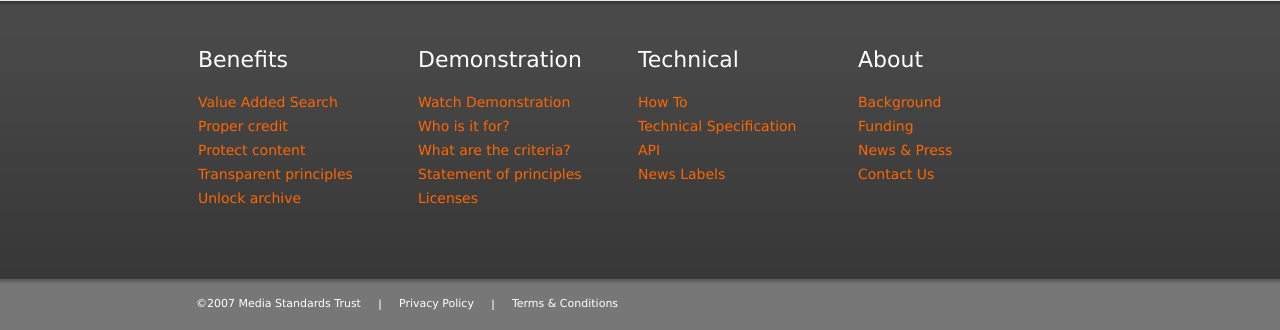
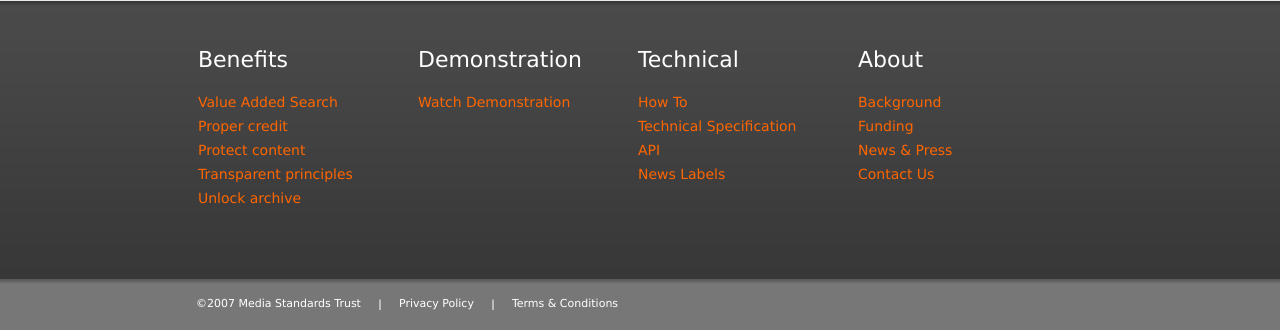
Before and after one commit to markng/valueaddednews, a Django app: template templates/index.html in a window 1280 px wide. Shown: the part 922-1252 px from the top of the page. Run offline with Django 3.2, Linux system fonts and the light colour scheme; the template is opened without the code that fills it, so the values that code supplies are empty; some libraries are stand-ins or nearby versions.

Commit message:
footer fixes

```diff
--- a/templates/base.html
+++ b/templates/base.html
@@ -55,11 +55,7 @@
 			<li>
 				Demonstration
 				<ul>
-					<li><a href="/demo">Watch Demonstration</a></li>
-					<li><a href="#">Who is it for?</a></li>
-					<li><a href="#">What are the criteria?</a></li>
-					<li><a href="#">Statement of principles</a></li>
-					<li><a href="#">Licenses</a></li>
+					<li><a href="/images/slideshow.html">Watch Demonstration</a></li>
 				</ul>
 			</li>
 			<li>
@@ -68,7 +64,7 @@
 					<li><a href="/howto">How To</a></li>
 					<li><a href="/technical/techspec">Technical Specification</a></li>
 					<li><a href="/technical/api">API</a></li>
-					<li><a href="/technical/newslabels">News Labels</a></li>
+					<li><a href="/technical/newslabel">News Labels</a></li>
 				</ul>
 			</li>
 			<li>
```
